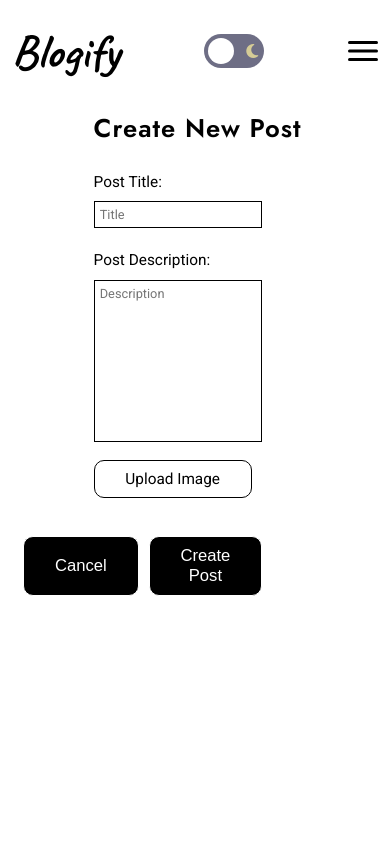
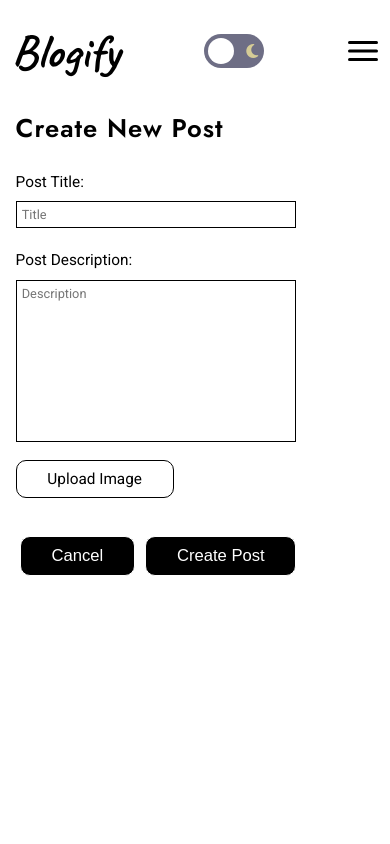
Before and after one commit to baharhaidari/blogify-app, a React (Create React App) app in the folder frontend/: page /new-post in a window 390 px wide. Shown: the top 844 px of the page. Built offline with nearby package versions, Linux system fonts and the light colour scheme.

Commit message:
Update CreatePostsForm.css

```diff
--- a/frontend/src/Components/Create Posts/CreatePostsForm.css
+++ b/frontend/src/Components/Create Posts/CreatePostsForm.css
@@ -1,5 +1,6 @@
 .create__post__form {
-  margin-left: 20%;
+  position: relative;
+  left: 20%;
   max-width: 80%;
   padding: 2% 4%;
   color: var(--text-color);
@@ -103,3 +104,13 @@
   gap: 0.8rem;
   float: right;
 }
+
+@media screen and (max-width: 768px) {
+  .create__post__form {
+    left: 0%;
+  }
+
+  .form {
+    max-width: 100%;
+  }
+}
```
